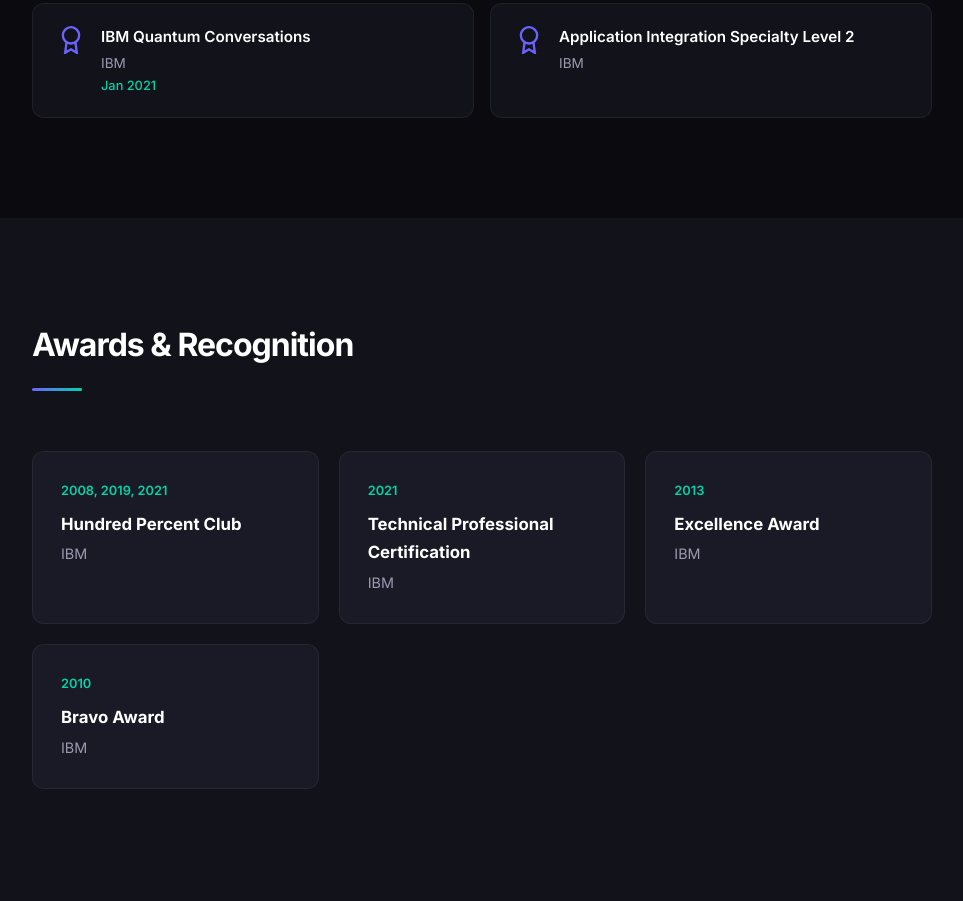
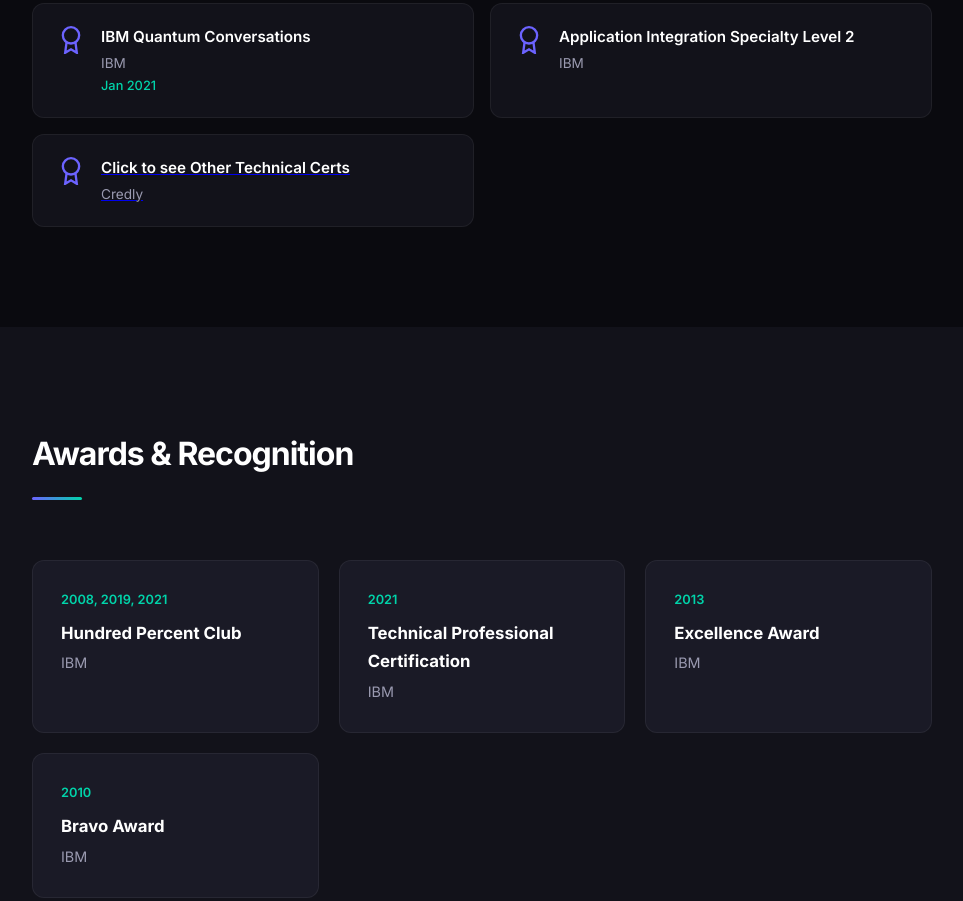
Before and after one commit to jhurston/jbh, a website: page index.html in a window 1280 px wide. Shown: the part 6180-7081 px from the top of the page, without its empty margins (82-1045 px from the left). Drawn offline with Linux system fonts and the light colour scheme.

Commit message:
Add files via upload
Changed the Credly link. Added it to the Certifications & Credentials section

```diff
--- a/index.html
+++ b/index.html
@@ -363,6 +363,16 @@
                         <p class="cert-date"></p>
                     </div>
                 </div>
+                <a class="cert-card" href="https://www.credly.com/users/joseph-hurston/badges#credly" target="_blank" rel="noopener noreferrer">
+                    <div class="cert-icon">
+                        <svg width="28" height="28" viewBox="0 0 24 24" fill="none" stroke="currentColor" stroke-width="2"><circle cx="12" cy="8" r="7"/><polyline points="8.21 13.89 7 23 12 20 17 23 15.79 13.88"/></svg>
+                    </div>
+                    <div>
+                        <h3>Click to see Other Technical Certs</h3>
+                        <p class="cert-org">Credly</p>
+                        <p class="cert-date"></p>
+                    </div>
+                </a>
             </div>
         </div>
     </section>
@@ -458,10 +468,6 @@
                 <a href="https://linkedin.com/in/hurston" target="_blank" rel="noopener" class="contact-card">
                     <svg width="24" height="24" viewBox="0 0 24 24" fill="currentColor"><path d="M20.447 20.452h-3.554v-5.569c0-1.328-.027-3.037-1.852-3.037-1.853 0-2.136 1.445-2.136 2.939v5.667H9.351V9h3.414v1.561h.046c.477-.9 1.637-1.85 3.37-1.85 3.601 0 4.267 2.37 4.267 5.455v6.286zM5.337 7.433c-1.144 0-2.063-.926-2.063-2.065 0-1.138.92-2.063 2.063-2.063 1.14 0 2.064.925 2.064 2.063 0 1.139-.925 2.065-2.064 2.065zm1.782 13.019H3.555V9h3.564v11.452zM22.225 0H1.771C.792 0 0 .774 0 1.729v20.542C0 23.227.792 24 1.771 24h20.451C23.2 24 24 23.227 24 22.271V1.729C24 .774 23.2 0 22.222 0h.003z"/></svg>
                     <span>linkedin.com/in/hurston</span>
-                </a>
-                <a href="https://credly.com/users/joseph-hurston/badges" target="_blank" rel="noopener" class="contact-card">
-                    <svg width="24" height="24" viewBox="0 0 24 24" fill="none" stroke="currentColor" stroke-width="2"><circle cx="12" cy="8" r="7"/><polyline points="8.21 13.89 7 23 12 20 17 23 15.79 13.88"/></svg>
-                    <span>Credly Badges</span>
                 </a>
             </div>
         </div>
```
